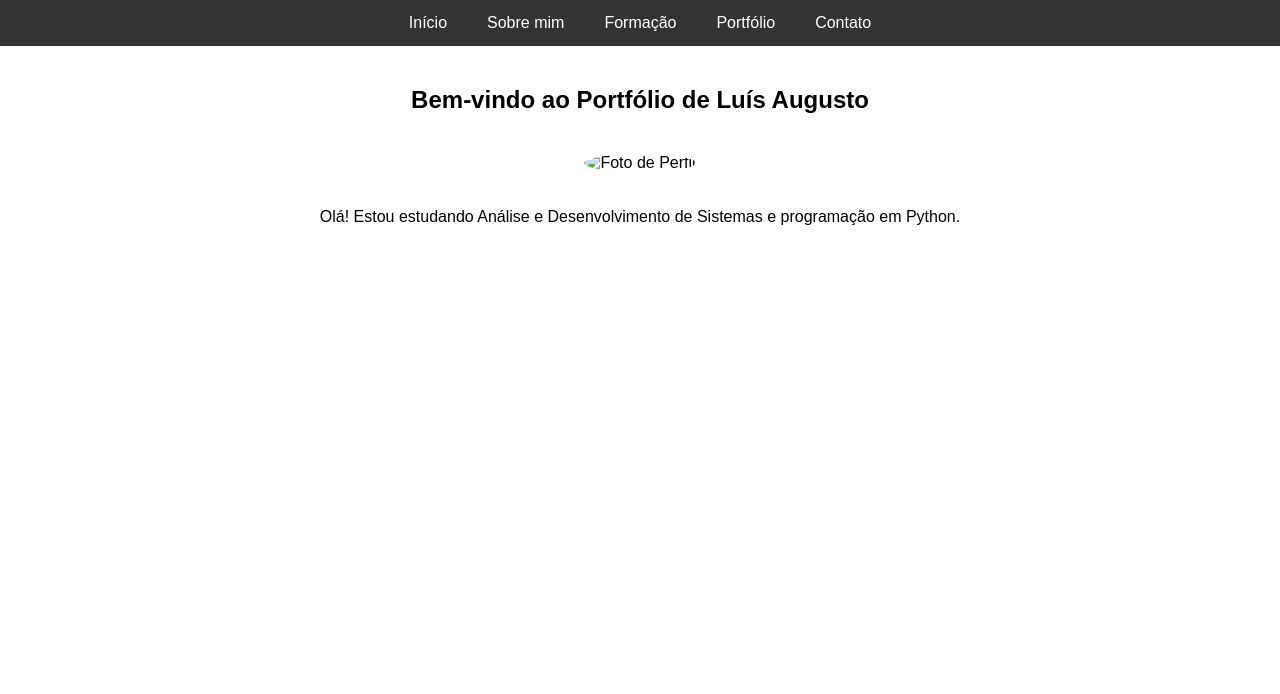
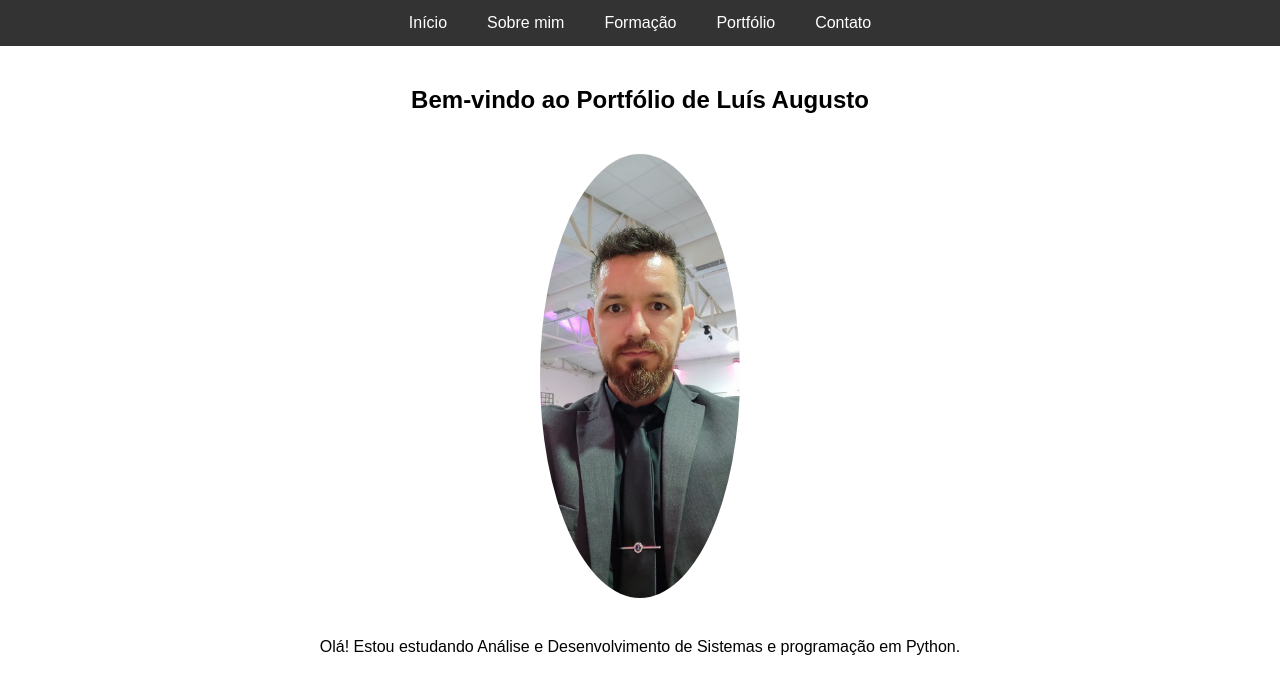
Before and after one commit to Augusto2306/LuisAugustoFernandes, a plain HTML site: page index.html in a window 1280 px wide. Drawn offline with Linux system fonts and the light colour scheme.

Commit message:
Update index.html

```diff
--- a/index.html
+++ b/index.html
@@ -19,7 +19,7 @@
     <main>
         <section class="intro">
             <h1>Bem-vindo ao Portfólio de Luís Augusto</h1>
-            <img src="images/foto-perfil.jpg" alt="Foto de Perfil" class="foto-perfil">
+            <img src="foto-perfil.jpg" alt="Foto de Perfil" class="foto-perfil">
             <p>Olá! Estou estudando Análise e Desenvolvimento de Sistemas e programação em Python.</p>
         </section>
     </main>
```
